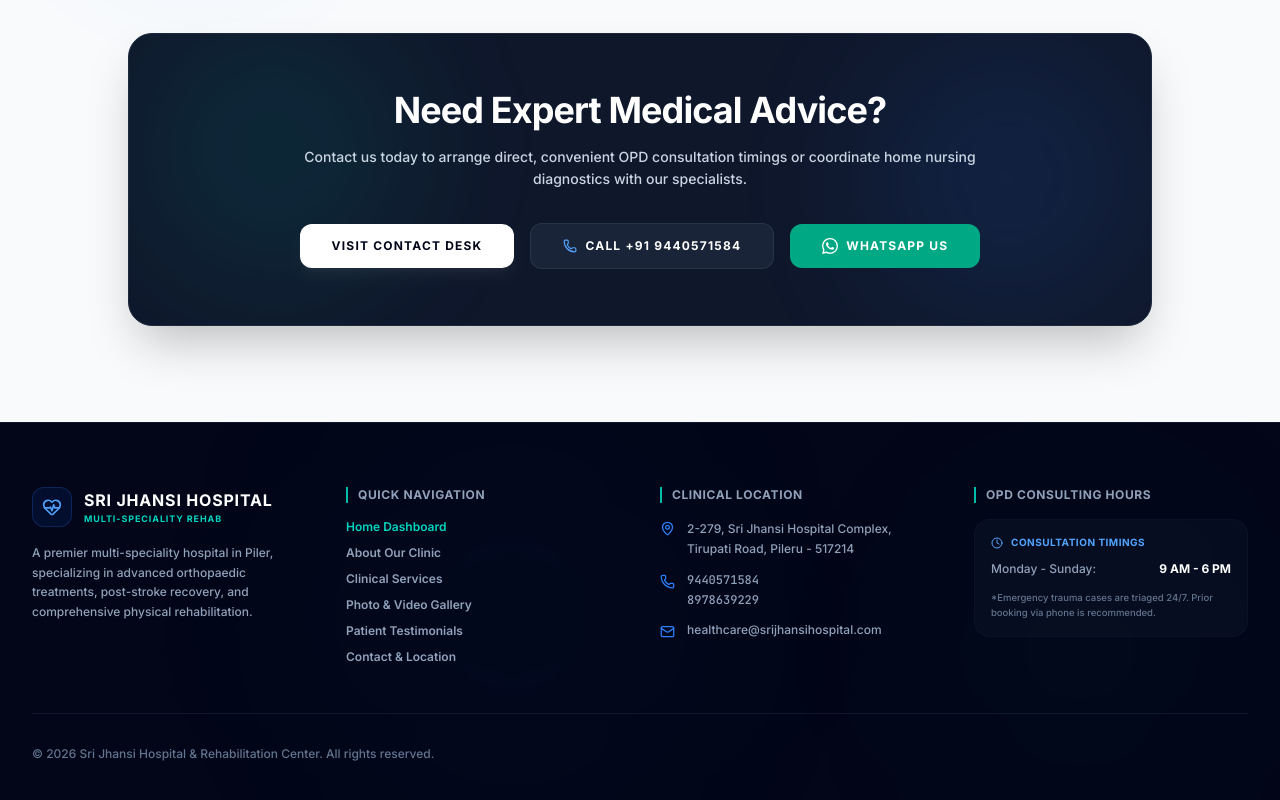
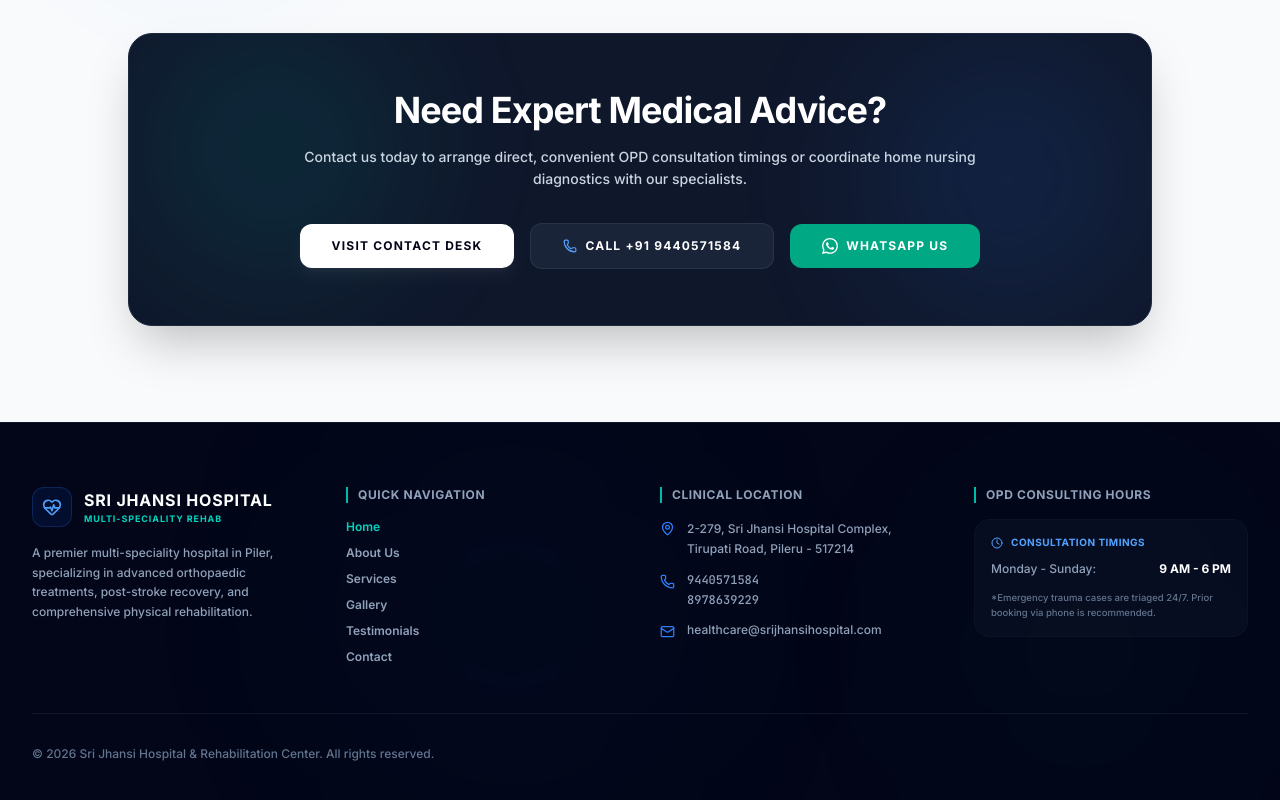
Before and after one commit to Sasankreddynare/Jhansi-Hospital, a React (Vite) app: page / in a window 1280 px wide. Shown: the part 1321-2121 px from the top of the page. Built offline with nearby package versions, Linux system fonts and the light colour scheme.

Commit message:
style: simplify navigation menu labels
Update footer navigation labels for a cleaner, more concise UI.

```diff
--- a/src/App.tsx
+++ b/src/App.tsx
@@ -665,12 +665,12 @@ export default function App() {
               </h4>
               <ul className="space-y-2.5 text-xs font-semibold">
                 {[
-                  { id: 'home', label: 'Home Dashboard' },
-                  { id: 'about', label: 'About Our Clinic' },
-                  { id: 'services', label: 'Clinical Services' },
-                  { id: 'gallery', label: 'Photo & Video Gallery' },
-                  { id: 'testimonials', label: 'Patient Testimonials' },
-                  { id: 'contact', label: 'Contact & Location' }
+                  { id: 'home', label: 'Home' },
+                  { id: 'about', label: 'About Us' },
+                  { id: 'services', label: 'Services' },
+                  { id: 'gallery', label: 'Gallery' },
+                  { id: 'testimonials', label: 'Testimonials' },
+                  { id: 'contact', label: 'Contact' }
                 ].map((item) => (
                   <li key={item.id}>
                     <button
```
